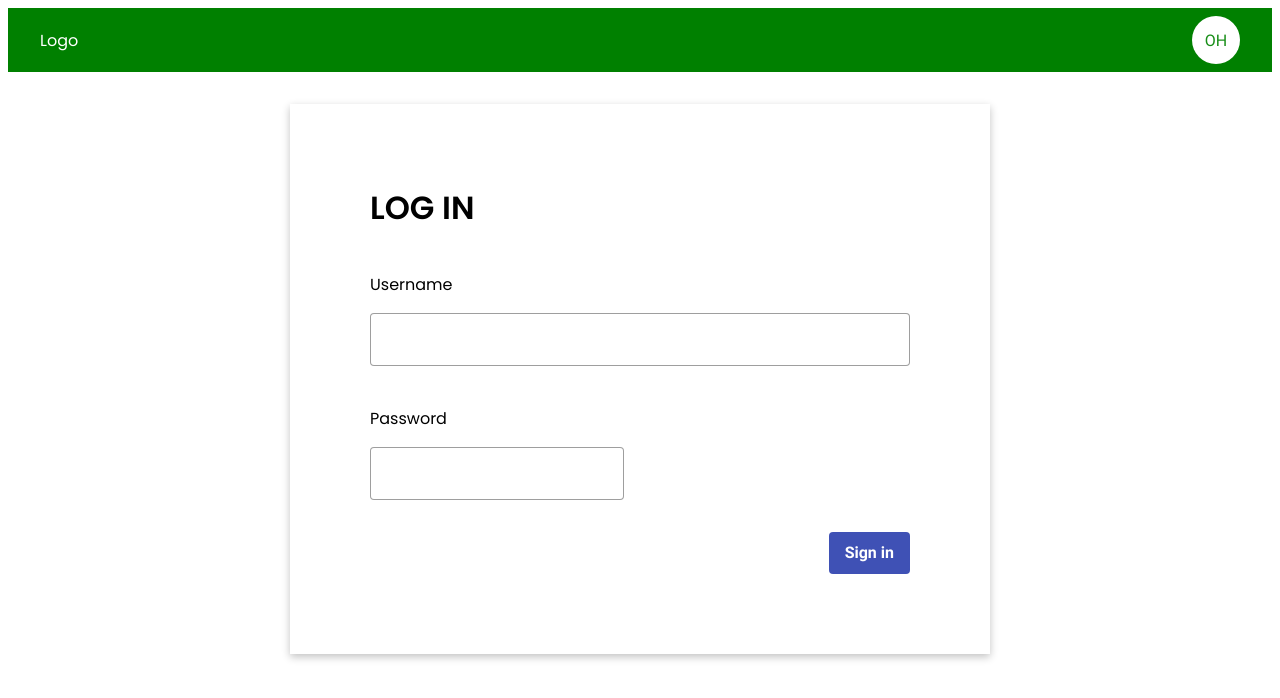
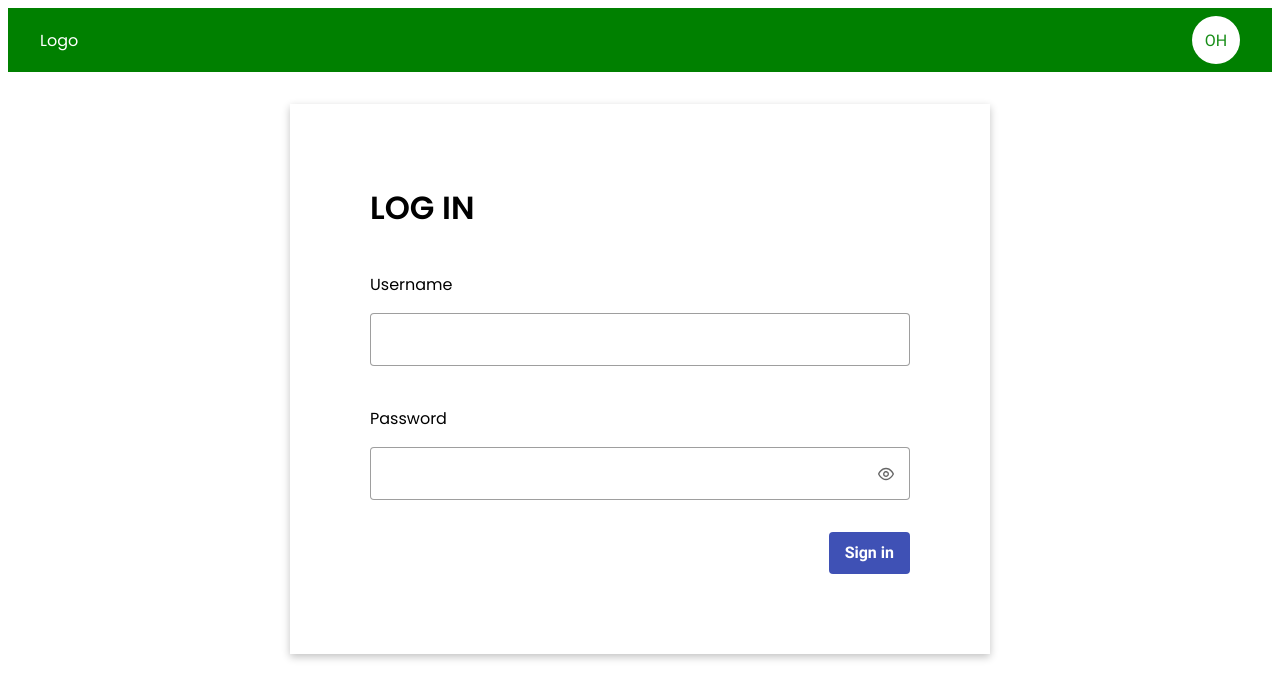
Before and after one commit to oscarHDC/padelApplication, a Vue app in the folder padel-project/: page / in a window 1280 px wide. Shown: the top 698 px of the page. Built offline with nearby package versions, Linux system fonts and the light colour scheme.

Commit message:
Login UX UI improvements

```diff
--- a/padel-project/src/views/LogIn.vue
+++ b/padel-project/src/views/LogIn.vue
@@ -7,7 +7,8 @@
     </div>
     <div class="flex justify-content-center">
       <label for="value">Password</label>
-      <Password id="value" v-model="password" type="text" aria-describedby="text-error" :feedback="false" />
+      <Password id="value" v-model="password" type="text" aria-describedby="text-error" :feedback="false"
+        style="width: 100%;" toggleMask />
     </div>
 
     <div class="align">
@@ -42,6 +43,10 @@ const submit = () => {
 </script>
 
 <style lang="scss">
+.p-password-input {
+  width: 100% !important;
+}
+
 .login {
   max-width: 700px;
   margin: 0 auto;
```
